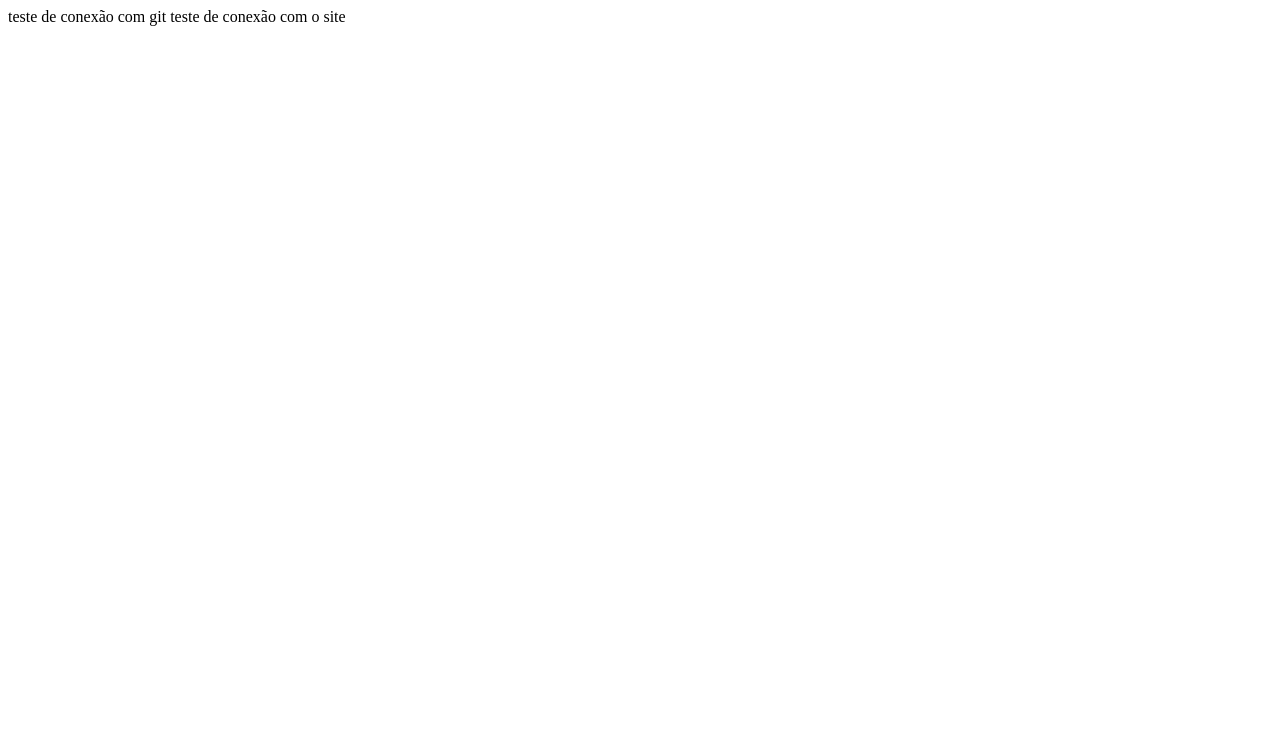
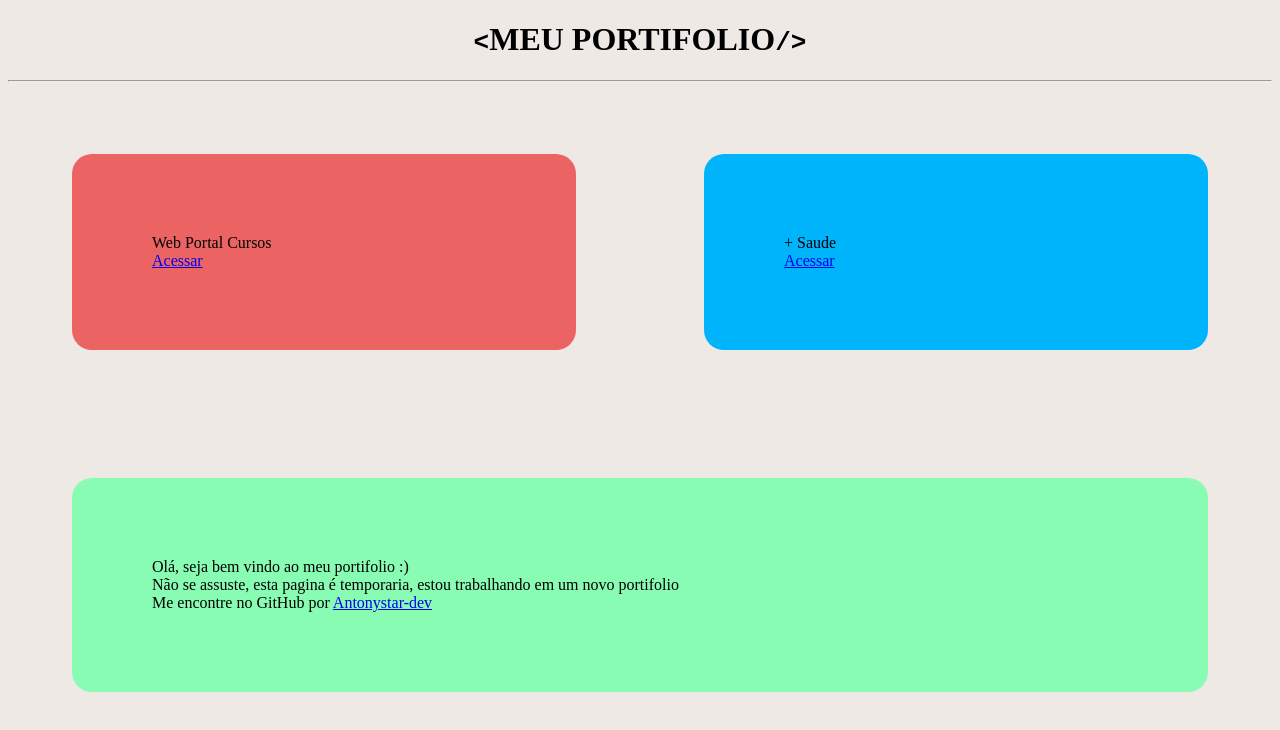
Before and after one commit to Antonystar-dev/portifolio, a plain HTML site: page index.html in a window 1280 px wide. Drawn offline with Linux system fonts and the light colour scheme.

Commit message:
Pagina Index do portifolio provisoria

```diff
--- a/index.html
+++ b/index.html
@@ -1,2 +1,66 @@
-teste de conexão com git
-teste de conexão com o site
+<!DOCTYPE html>
+<html lang="pt">
+    <head>
+        <title>Antonystar</title>
+                <style>
+                  body{
+                    background-color:#eee9e5;
+
+                  }
+                  .modelo1{
+                    background-color:#ec6363;
+                     margin: 4rem;
+                    padding: 5rem;
+                    border-radius:20px;
+                   width:50%;
+                  }
+                   .modelo2{
+                    background-color:#00b4fc;
+                     margin: 4rem;
+                    padding: 5rem;
+                    border-radius:20px;
+                    width:50%;
+                  }
+                   .modelo3{
+                    background-color:#89fcb3;
+                     margin: 4rem;
+                    padding: 5rem;
+                    border-radius:20px;
+
+                  }
+                  .geral{
+                    width:100%;
+                    display:flex;
+                  }
+                  .titulo{
+                    text-align:center;
+
+                  }
+                </style>
+    </head>
+    <body>
+      <h1 class=titulo><code><</code>MEU PORTIFOLIO<code>/></code></h1>
+        <hr>
+      <div class=geral>
+      <div class=modelo1>
+        <span>Web Portal Cursos</span>
+        <br/>
+        <a href="wpc.antonystar.com">Acessar</a>
+        </div>
+       <div class=modelo2>
+        <span>+ Saude</span>
+         <br/>
+        <a href="maissaude.antonystar.com">Acessar</a>
+        </div>
+      </div>
+      <div class=modelo3>
+       <span>Olá, seja bem vindo ao meu portifolio :)</span>
+        <br/>
+        <span>Não se assuste, esta pagina é temporaria, estou trabalhando em um novo portifolio</span><br/>
+        <span>Me encontre no GitHub por <a href="https://github.com/antonystar-dev">Antonystar-dev</a></span>
+
+
+        </div>
+
+    </body>
+</html>
```
